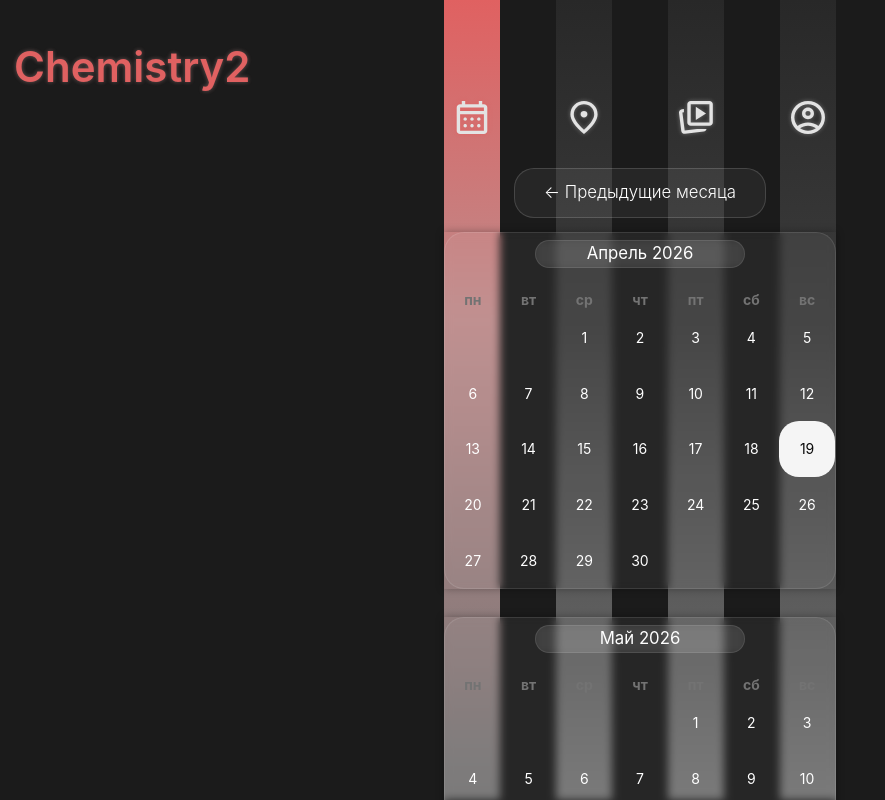
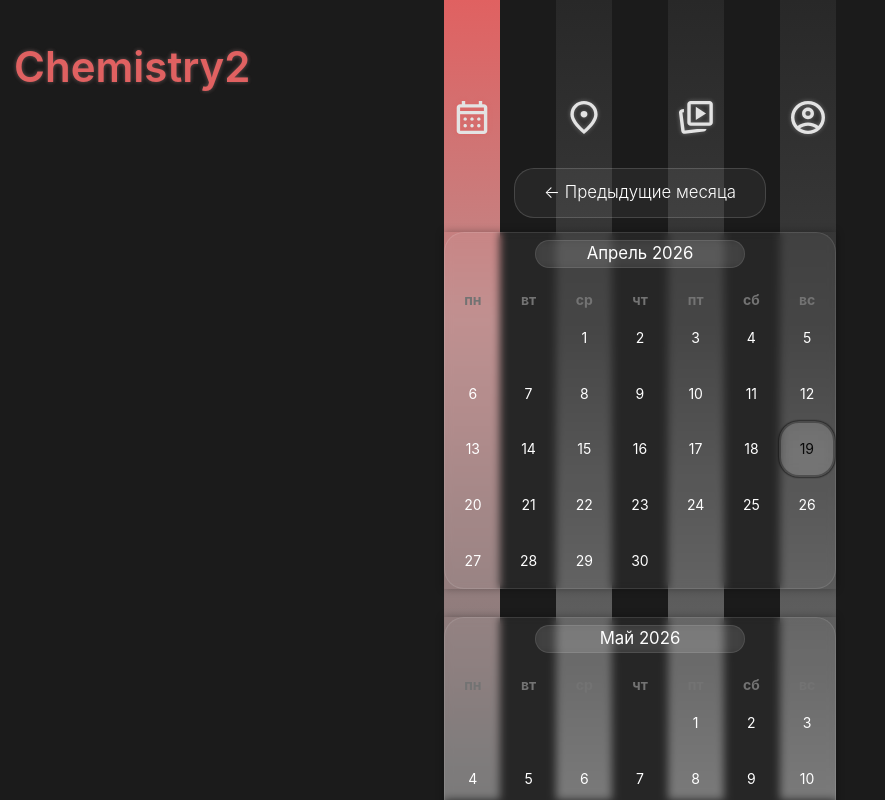
Before and after one commit to sayces/chemistry2, a Next.js app: page /calendar in a window 1280 px wide. Shown: the top 800 px of the page, without its empty margins (0-885 px from the left). Built offline with nearby package versions, Linux system fonts and the light colour scheme; a web font is replaced by a local one.

Commit message:
refactor calendars cont

```diff
--- a/src/app/(main-routes)/calendar/page.tsx
+++ b/src/app/(main-routes)/calendar/page.tsx
@@ -1,6 +1,6 @@
 "use client";
 
-import CalendarContainer from "@/shared/components/calendar/CalendarContainer";
+import CalendarsContainer from "@/shared/components/calendar/CalendarsContainer";
 import Container from "@/shared/components/container/Container";
 import Main from "@/shared/components/main/Main";
 import Modal from "@/shared/components/modal/Modal";
@@ -20,7 +20,7 @@ const CalendarPage = () => {
       <Container>{selectedDate && !isMobile && <Modal>123</Modal>}</Container>
 
       <Container>
-        <CalendarContainer />
+        <CalendarsContainer />
       </Container>
 
       <Container>
--- a/src/entities/store/calendarStore/useCalendarStore.ts
+++ b/src/entities/store/calendarStore/useCalendarStore.ts
@@ -2,9 +2,11 @@ import { create, StateCreator } from "zustand";
 import { CalendarState, CalendarStore } from "./types";
 import { Service } from "../serviceStore/types";
 
+const now = new Date()
+
 const initialState: CalendarState = {
-  selectedDate: null,
-  selectedTime: null,
+  selectedDate: now,
+  selectedTime: now,
   selectedServices: null,
 };
 
--- a/src/shared/components/calendar/CalendarContainer.tsx
+++ /dev/null
@@ -1,177 +0,0 @@
-"use client";
-
-import { useState, useEffect, useRef, Suspense } from "react";
-import { Calendar } from "@/shared/shadcn/ui/calendar";
-import styles from "./Calendar.module.scss";
-import { ru } from "date-fns/locale";
-import TimeMenu from "@/shared/components/timeMenu/TimeMenu";
-import {
-  useCalendarMonths,
-  isSameDay,
-  formatMonthCaptionRu,
-} from "@/entities/calendar";
-import FloatingPanel from "../floatingPanel/FloatingPanel";
-import { usePlatformStore } from "@/entities/store/usePlatformStore";
-import { useCalendarStore } from "@/entities/store/calendarStore/useCalendarStore";
-
-type PanelSide = "left" | "right";
-
-interface MenuState {
-  date: Date;
-  anchorX: number;
-  anchorY: number;
-  side: PanelSide;
-  calendarId: string;
-}
-
-const CalendarContainer = () => {
-  const { calendars, addPreviousMonth, addNextMonth } = useCalendarMonths();
-
-  const wrapperRef = useRef<HTMLDivElement>(null);
-  const pendingAnchorRef = useRef<Omit<MenuState, "date"> | null>(null);
-
-  const { isMobile } = usePlatformStore();
-  const { setDate, selectedDate } = useCalendarStore();
-
-  const handleDayMouseDown = (calendarId: string, e: React.MouseEvent) => {
-    if (!wrapperRef.current) return;
-
-    const target = e.target as HTMLElement;
-    const dayButton =
-      target.closest(".rdp-day_button") ?? target.closest(".rdp-day");
-
-    if (!(dayButton instanceof HTMLElement)) return;
-
-    const rect = dayButton.getBoundingClientRect();
-    const wrapperRect = wrapperRef.current.getBoundingClientRect();
-
-    const anchorX = rect.left + rect.width / 2 - wrapperRect.left;
-    const anchorY = rect.top + rect.height / 2 - wrapperRect.top;
-
-    const side: PanelSide =
-      anchorX < wrapperRect.width / 2 ? "left" : "right";
-
-    pendingAnchorRef.current = {
-      anchorX,
-      anchorY,
-      side,
-      calendarId,
-    };
-  };
-
-  const handleSelect = (date: Date | undefined, calendarId: string) => {
-    if (!date) {
-      setDate(null);
-
-      return;
-    }
-
-    if (selectedDate && isSameDay(selectedDate, date)) {
-      setDate(null);
-
-      return;
-    }
-
-    setDate(date);
-
-    const pending = pendingAnchorRef.current;
-
-
-  };
-
-  const handleMenuClose = () => {
-
-    setDate(null);
-    pendingAnchorRef.current = null;
-  };
-
-  const handleTimeSelect = (date: Date, time: string) => {
-    console.log("Selected:", date, time);
-    handleMenuClose();
-  };
-
-    // if (!mounted) {
-    //   return (
-    //     <Container variant="default">
-    //       <div className={styles.calendarsWrapper}>
-    //         <div style={{ height: "20rem" }} />
-    //       </div>
-    //     </Container>
-    //   );
-    // }
-
-  return (
-    <Suspense fallback={<p>Loading</p>}>
-      <div className={styles.pageLayout}>
-        <div className={styles.calendarsWrapper} ref={wrapperRef}>
-          <button
-            type="button"
-            className={styles.navButton}
-            onClick={() => {
-              handleMenuClose();
-              addPreviousMonth();
-            }}
-          >
-            ← Предыдущие месяца
-          </button>
-
-          <div className={styles.monthCalendars}>
-            {calendars.map((cal) => {
-              // const isActiveCalendar = menu?.calendarId === cal.id;
-
-              return (
-                <div key={cal.id} className="w-full">
-                  <div
-                    className={styles.calendar}
-                    onMouseDownCapture={(e) => handleDayMouseDown(cal.id, e)}
-                  >
-                    <Calendar
-                      mode="single"
-                      selected={selectedDate || undefined}
-                      onSelect={(date) => handleSelect(date, cal.id)}
-                      month={new Date(cal.year, cal.month)}
-                      locale={ru}
-                      showOutsideDays={false}
-                      className="w-full"
-                      formatters={{
-                        formatCaption: formatMonthCaptionRu,
-                      }}
-                    />
-                  </div>
-
-                  {/* Мобильная версия: меню под активным календарём */}
-                  {isMobile && (
-                    <FloatingPanel
-                      side="bottom"
-                      onClose={handleMenuClose}
-                      ignoreRef={wrapperRef}
-                    >
-                      <TimeMenu
-                        date={new Date()}
-                        onClose={handleMenuClose}
-                        onTimeSelect={handleTimeSelect}
-                      />
-                    </FloatingPanel>
-                  )}
-                </div>
-              );
-            })}
-          </div>
-
-          <button
-            type="button"
-            className={styles.navButton}
-            onClick={() => {
-              handleMenuClose();
-              addNextMonth();
-            }}
-          >
-            Следующие месяца →
-          </button>
-        </div>
-      </div>
-    </Suspense>
-  );
-};
-
-export default CalendarContainer;
--- /dev/null
+++ b/src/shared/components/calendar/CalendarsContainer.tsx
@@ -0,0 +1,134 @@
+"use client";
+
+import React, { useState, useEffect, useRef } from "react";
+import { Calendar } from "@/shared/shadcn/ui/calendar";
+import styles from "./CalendarsContainer.module.scss";
+import { ru } from "date-fns/locale";
+import TimeMenu from "@/shared/components/timeMenu/TimeMenu";
+import {
+  useCalendarMonths,
+  isSameDay,
+  formatMonthCaptionRu,
+} from "@/entities/calendar";
+import FloatingPanel from "../floatingPanel/FloatingPanel";
+import { usePlatformStore } from "@/entities/store/usePlatformStore";
+import { useCalendarStore } from "@/entities/store/calendarStore/useCalendarStore";
+
+// Mocking types/interfaces if they are not provided in the context,
+// assuming standard structures based on usage.
+
+interface CalendarsProps {
+  quantity?: number;
+}
+
+const CalendarsContainer = ({}: CalendarsProps) => {
+  const { calendars, addPreviousMonth, addNextMonth } = useCalendarMonths();
+  const { setDate, selectedDate } = useCalendarStore();
+  const { isMobile } = usePlatformStore();
+
+  const wrapperRef = useRef<HTMLDivElement>(null);
+
+  // We don't need complex anchor calculation for mobile bottom sheet usually,
+  // but keeping the structure clean.
+
+  const handleSelect = (date: Date | undefined) => {
+    if (!date) {
+      setDate(null);
+      return;
+    }
+
+    // Toggle behavior: if clicking the same date, deselect it
+    if (selectedDate && isSameDay(selectedDate, date)) {
+      setDate(null);
+      return;
+    }
+
+    setDate(date);
+  };
+
+  const handleMenuClose = () => {
+    setDate(null);
+  };
+
+  const handleTimeSelect = (date: Date, time: string) => {
+    console.log("Selected:", date, time);
+    // Logic to save selection would go here
+    handleMenuClose();
+  };
+
+  return (
+    <div className={styles.pageLayout}>
+      <div className={styles.calendarsWrapper} ref={wrapperRef}>
+        <button
+          type="button"
+          className={styles.navButton}
+          onClick={() => {
+            handleMenuClose();
+            addPreviousMonth();
+          }}
+          aria-label="Предыдущие месяца"
+        >
+          ← Предыдущие месяца
+        </button>
+
+        <div className={styles.monthCalendars}>
+          {calendars.map((cal) => {
+            return (
+              <div key={cal.id} className={styles.calendarItem}>
+                <div className={styles.calendar}>
+                  <Calendar
+                    mode="single"
+                    selected={selectedDate || undefined}
+                    onSelect={handleSelect}
+                    month={new Date(cal.year, cal.month)}
+                    locale={ru}
+                    showOutsideDays={false}
+                    className="w-full"
+                    formatters={{
+                      formatCaption: formatMonthCaptionRu,
+                    }}
+                  />
+                </div>
+
+                {/* Mobile version: Menu appears at bottom when a date is selected */}
+                {isMobile && selectedDate && (
+                  <FloatingPanel
+                    side="bottom"
+                    onClose={handleMenuClose}
+                    ignoreRef={wrapperRef}
+                  >
+                    <TimeMenu
+                      date={selectedDate}
+                      onClose={handleMenuClose}
+                      onTimeSelect={handleTimeSelect}
+                    />
+                  </FloatingPanel>
+                )}
+              </div>
+            );
+          })}
+        </div>
+
+        <button
+          type="button"
+          className={styles.navButton}
+          onClick={() => {
+            handleMenuClose();
+            addNextMonth();
+          }}
+          aria-label="Следующие месяца"
+        >
+          Следующие месяца →
+        </button>
+      </div>
+
+      {/* Desktop version could be implemented here if needed,
+          typically using a portal or absolute positioning based on mouse coordinates,
+          but the original code only had mobile logic active in the return.
+          If desktop support is needed, it would likely involve a different UI pattern
+          or a Popover component instead of FloatingPanel for better UX on large screens. */}
+    </div>
+  );
+};
+
+export default CalendarsContainer;
--- a/src/shared/components/timemenu/TimeMenu.tsx
+++ b/src/shared/components/timemenu/TimeMenu.tsx
@@ -9,7 +9,7 @@ import Typography from "../typography/Typography";
 import { useClickOutside } from "@/shared/hooks/useClickOutside";
 
 interface TimeMenuProps {
-  date: Date;
+  date: Date | null;
   onClose?: () => void;
   onTimeSelect?: (date: Date, time: string) => void;
 }
@@ -19,9 +19,9 @@ const TimeMenu = ({ date, onClose, onTimeSelect }: TimeMenuProps) => {
 
   const handleSelectTime = (slot: TimeSlot) => {
     // делаем полную дату из выбранного дня + времени
-    const dateTime = makeDateTime(date, slot);
+    const dateTime = makeDateTime(date as Date, slot);
 
-    onTimeSelect?.(date, slot); // строка для UI / бэкенда
+    onTimeSelect?.(date as Date, slot); // строка для UI / бэкенда
     setDate(date); // сохраняем дату
     setTime(dateTime); // сохраняем дату+время как Date
   };
@@ -32,7 +32,7 @@ const TimeMenu = ({ date, onClose, onTimeSelect }: TimeMenuProps) => {
     <div className={styles.timeMenu}>
       <div className={styles.header}>
         <Typography as="h4" className={styles.timeMenuTitle}>
-          {format(date, "d MMMM yyyy", { locale: ru })}
+          {format(date as Date, "d MMMM yyyy", { locale: ru })}
         </Typography>
       </div>
 
```
Also changed, not shown: src/shared/components/calendar/CalendarsContainer.module.scss (renamed from src/shared/components/calendar/Calendar.module.scss).
